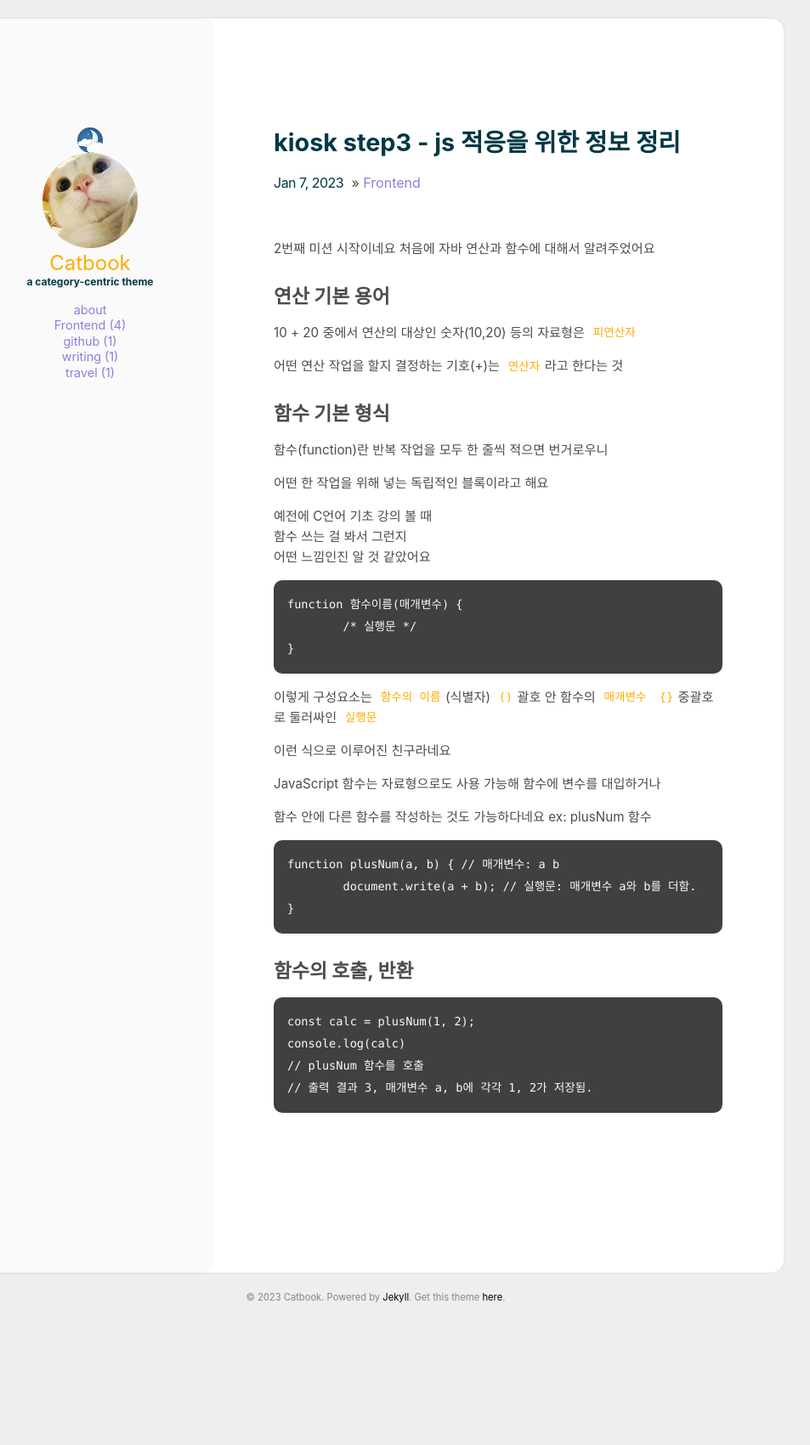
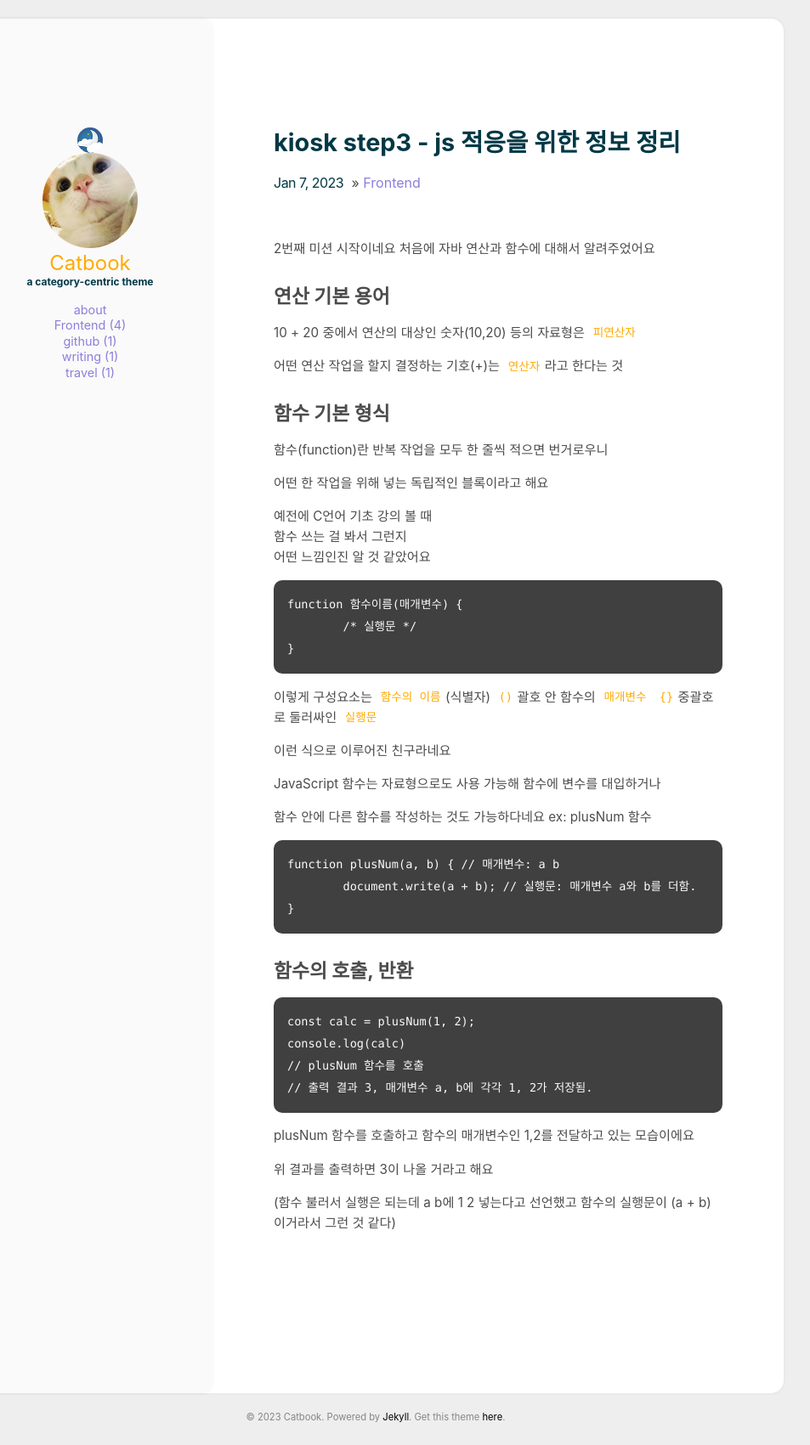
Before and after one commit to SeungYeon04/SeungYeon04.github.io, a Jekyll site: the page built from _posts/2023-01-07-kiosk3.md, in a window 1280 px wide. Shown: the whole page at 85% size, without its empty margins (198-1151 px from the left). Built offline with Jekyll 4.4.1, drawn with Linux system fonts in a browser that asks for light colours; before the commit the page ends 1559 px from its top, so only the background shows below that.

Commit message:
Update 2023-01-07-kiosk3.md

````diff
--- a/_posts/2023-01-07-kiosk3.md
+++ b/_posts/2023-01-07-kiosk3.md
@@ -73,3 +73,15 @@ console.log(calc)
 // plusNum 함수를 호출
 // 출력 결과 3, 매개변수 a, b에 각각 1, 2가 저장됨.
 ```
+
+plusNum 함수를 호출하고
+함수의 매개변수인 1,2를
+전달하고 있는 모습이에요
+
+위 결과를 출력하면
+3이 나올 거라고 해요
+
+(함수 불러서 실행은 되는데
+a b에 1 2 넣는다고 선언했고
+함수의 실행문이 (a + b)
+이거라서 그런 것 같다)
````
